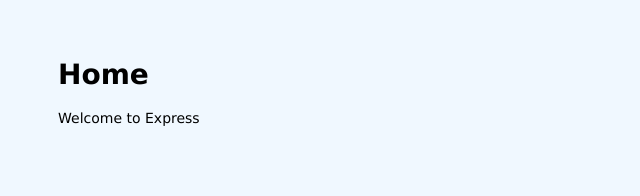
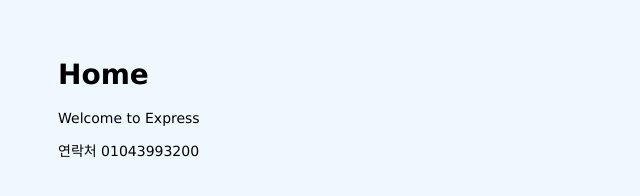
Before and after one commit to BBONGSOO/mastering-git-github, a website: page public/index.html in a window 1280 px wide. Shown: the whole page, without its empty margins (0-640 px from the left). Drawn offline with Linux system fonts and the light colour scheme.

Commit message:
Add hotline to main page

```diff
--- a/public/index.html
+++ b/public/index.html
@@ -9,5 +9,7 @@
   <h1>Home</h1>
   <p>Welcome to Express</p>
 </body>
-
+<footer>
+  <p>연락처 01043993200</p>
+</footer>
 </html>
```
